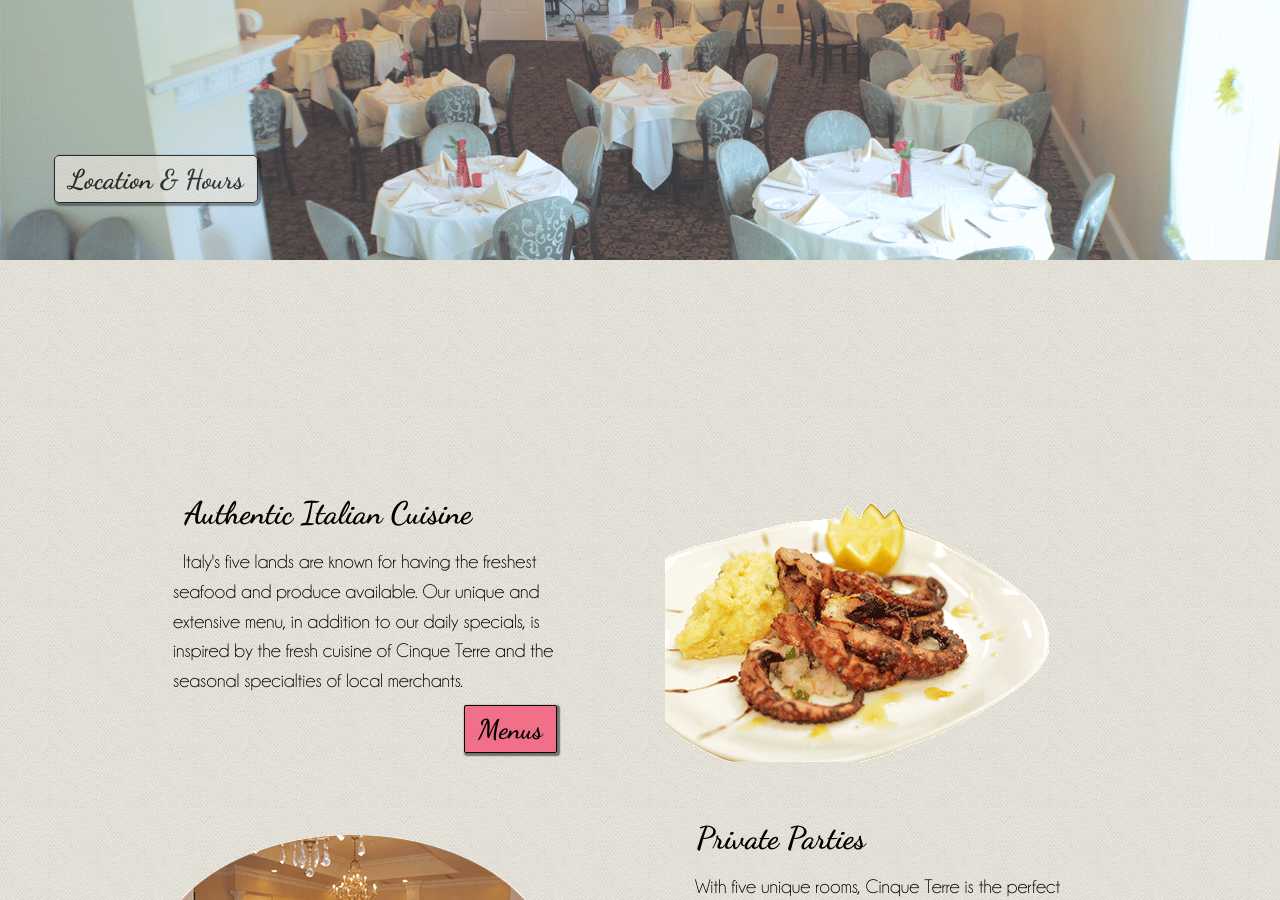
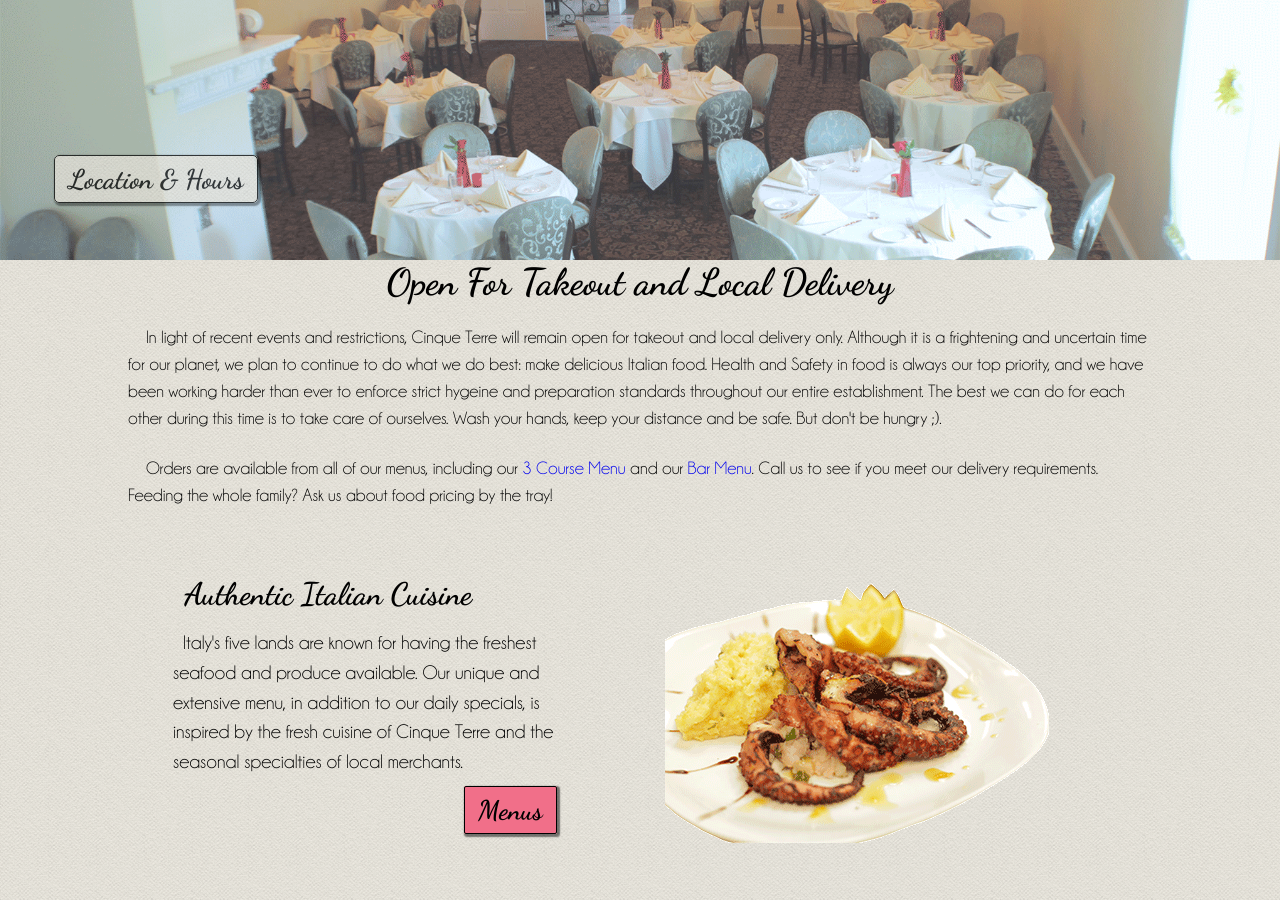
Before and after one commit to cinqueterreli/cinqueterre.github.io, a Jekyll site: the page built from index.html, in a window 1280 px wide and 900 px high, scrolled down 337 px. Built offline with Jekyll 4.4.1, drawn with Linux system fonts in a browser that asks for light colours; nearby versions of some CDN libraries.

Commit message:
think I got something der

```diff
--- a/index.html
+++ b/index.html
@@ -4,10 +4,11 @@
 permalink: "index.html"
 header: /images/homepageheader.gif
 ---
-<div class="homepageAnnouncement" style="visibility:hidden">
-	<h1>Open For Takeout and Local Delivery!</h1>
-	<p>In light of recent events and restrictions, Cinque Terre will remain open for takeout and local delivery only! Enjoy our <a href="/cinqueGiorniMenu.pdf" target="_blank">3 Course Menu</a> and our <a href="/barMenu.pdf" target="_blank">Bar Menu</a> to go!</p>
-	<p>Feeding the whole family? Call and ask us about food pricing by the tray!</p>
+<div class="homepage-announcement">
+	<h1>Open For Takeout and Local Delivery</h1>
+	<p>In light of recent events and restrictions, Cinque Terre will remain open for takeout and local delivery only. Although it is a frightening and uncertain time for our planet, we plan to continue to do what we do best&#58; make delicious Italian food. Health and Safety in food is always our top priority, and we have been working harder than ever to enforce strict hygeine and preparation standards throughout our entire establishment. The best we can do for each other during this time is to take care of ourselves. Wash your hands, keep your distance and be safe. But don't be hungry &#59;&#41;.</p>
+
+	<p>Orders are available from all of our menus, including our <a href="/cinqueGiorniMenu.pdf" target="_blank">3 Course Menu</a> and our <a href="/barMenu.pdf" target="_blank">Bar Menu</a>. Call us to see if you meet our delivery requirements. Feeding the whole family? Ask us about food pricing by the tray! </p>
 </div>
 
 <div class="col" id="col1">
```
